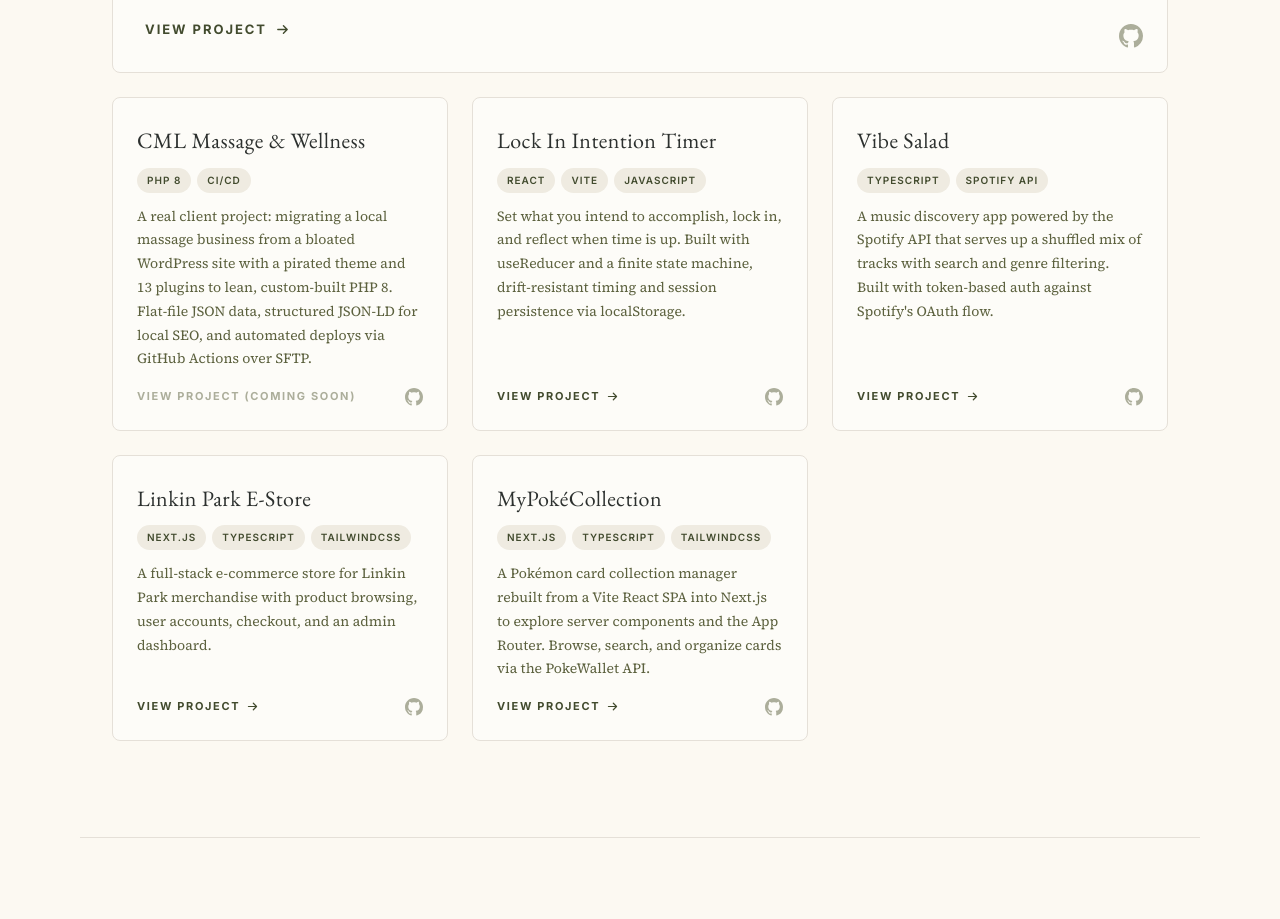
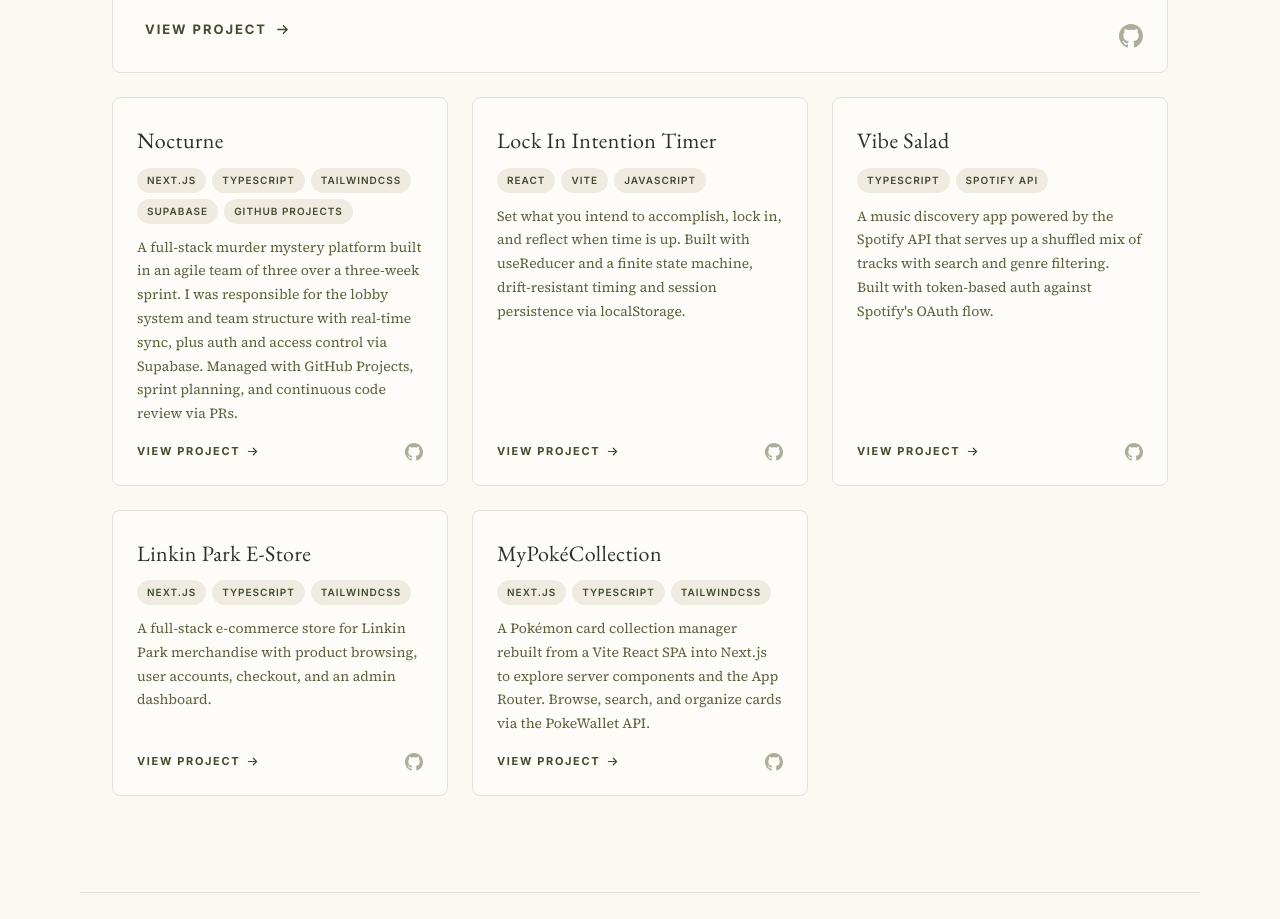
Before and after one commit to stevenlomon/digital-portfolio-steven, a React (Vite) app: page / in a window 1280 px wide. Shown: the part 2160-3079 px from the top of the page. Built offline with nearby package versions, Linux system fonts and the light colour scheme.

Commit message:
replaced php project with Nocturne group project

```diff
--- a/src/components/Portfolio.tsx
+++ b/src/components/Portfolio.tsx
@@ -10,13 +10,13 @@
     github: 'https://github.com/stevenlomon/florilegium',
   },
   {
-    title: 'CML Massage & Wellness',
+    title: 'Nocturne',
     description:
-      'A real client project: migrating a local massage business from a bloated WordPress site with a pirated theme and 13 plugins to lean, custom-built PHP 8. Flat-file JSON data, structured JSON-LD for local SEO, and automated deploys via GitHub Actions over SFTP.',
-    tags: ['PHP 8', 'CI/CD'],
-    available: false,
-    live: '#',
-    github: 'https://github.com/stevenlomon/cml-massage-rebuild',
+      'A full-stack murder mystery platform built in an agile team of three over a three-week sprint. I was responsible for the lobby system and team structure with real-time sync, plus auth and access control via Supabase. Managed with GitHub Projects, sprint planning, and continuous code review via PRs.',
+    tags: ['Next.js', 'TypeScript', 'TailwindCSS', 'Supabase', 'GitHub Projects'],
+    available: true,
+    live: 'https://murder-mystery-rust.vercel.app/',
+    github: 'https://github.com/Carowa27/murder-mystery',
   },
   {
     title: 'Lock In Intention Timer',
```
